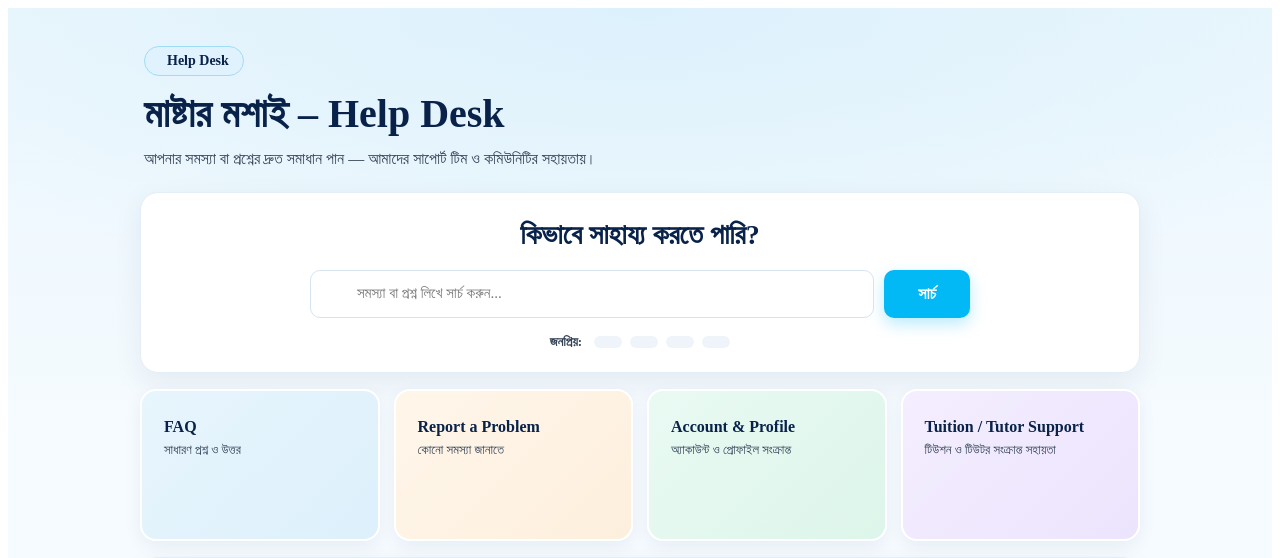
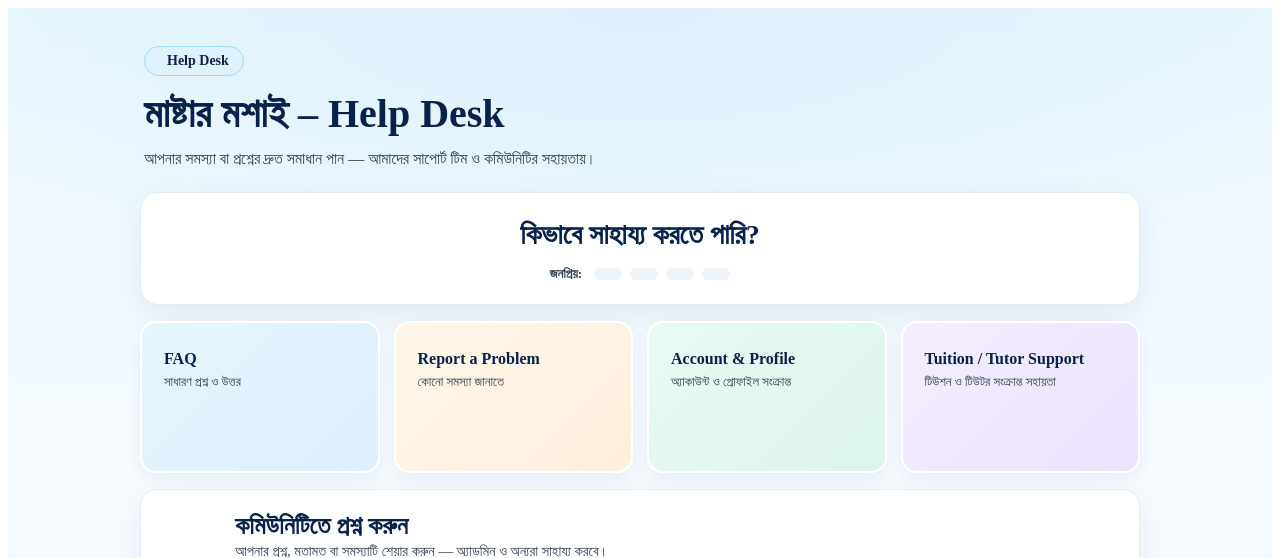
Before and after one commit to cvjobersbd-web/mashtermoshai, a PHP site: template app/views/Helpdesk/Index.php in a window 1280 px wide. Shown: the top 558 px of the page. Run offline with PHP 8.4, Linux system fonts and the light colour scheme; the template is opened without the code that fills it, so the values that code supplies are empty.

Commit message:
Help Desk: remove search bar

```diff
--- a/app/views/Helpdesk/Index.php
+++ b/app/views/Helpdesk/Index.php
@@ -875,7 +875,7 @@
     .hd-hero-text p { color: #334155; font-size: 16px; line-height: 1.6; margin: 0; max-width: 520px; }
 
     .hd-ask { position: relative; background: #fff; border-radius: 18px; padding: 26px 24px 22px; text-align: center; box-shadow: 0 10px 30px rgba(8,34,74,.07); border: 1px solid #E3EEF7; margin-bottom: 16px; }
-    .hd-ask h2 { margin: 0 0 18px; font-size: clamp(22px, 2.6vw, 28px); font-weight: 800; color: #08224A; font-family: var(--font-heading); }
+    .hd-ask h2 { margin: 0 0 4px; font-size: clamp(22px, 2.6vw, 28px); font-weight: 800; color: #08224A; font-family: var(--font-heading); }
     .hd-ask-form { display: flex; gap: 10px; max-width: 660px; margin: 0 auto; }
     .hd-ask-in { flex: 1; position: relative; margin: 0; }
     .hd-ask-in i { position: absolute; left: 16px; top: 50%; transform: translateY(-50%); color: #64748B; font-size: 17px; }
@@ -883,7 +883,7 @@
     .hd-ask-in input:focus { border-color: #02B8F5; box-shadow: 0 0 0 3px rgba(2,184,245,.12); }
     .hd-ask-form button { height: 48px; padding: 0 34px; border: none; border-radius: 10px; background: #02B8F5; color: #fff; font-weight: 800; font-size: 16px; cursor: pointer; font-family: inherit; box-shadow: 0 6px 16px rgba(2,184,245,.28); transition: background .2s; }
     .hd-ask-form button:hover { background: #0099D6; }
-    .hd-pop { display: flex; gap: 8px; justify-content: center; align-items: center; flex-wrap: wrap; margin-top: 16px; font-size: 13px; color: #334155; }
+    .hd-pop { display: flex; gap: 8px; justify-content: center; align-items: center; flex-wrap: wrap; margin-top: 14px; font-size: 13px; color: #334155; }
     .hd-pop span { font-weight: 600; margin-right: 4px; }
     .hd-pop a { background: #EEF4F9; color: #334155; padding: 6px 14px; border-radius: 999px; text-decoration: none; font-size: 12.5px; font-weight: 600; transition: background .2s, color .2s; }
     .hd-pop a:hover { background: #E0F2FE; color: #0369A1; }
@@ -962,12 +962,6 @@
         <!-- ===== কিভাবে সাহায্য করতে পারি? ===== -->
         <div class="hd-ask">
             <h2>কিভাবে সাহায্য করতে পারি?</h2>
-            <form method="get" action="/Helpdesk" class="hd-ask-form" role="search">
-                <input type="hidden" name="filter" value="<?= e($currentFilter) ?>" />
-                <label class="hd-ask-in"><i class="fas fa-magnifying-glass"></i>
-                    <input type="search" name="search" value="<?= e($searchQuery) ?>" placeholder="সমস্যা বা প্রশ্ন লিখে সার্চ করুন..." aria-label="Helpdesk সার্চ" /></label>
-                <button type="submit">সার্চ</button>
-            </form>
             <div class="hd-pop"><span>জনপ্রিয়:</span>
                 <?php foreach ($hdTopics as [$lbl, $kw]): ?><a href="/Helpdesk?search=<?= rawurlencode($kw) ?>"><?= e($lbl) ?></a><?php endforeach; ?>
             </div>
```
